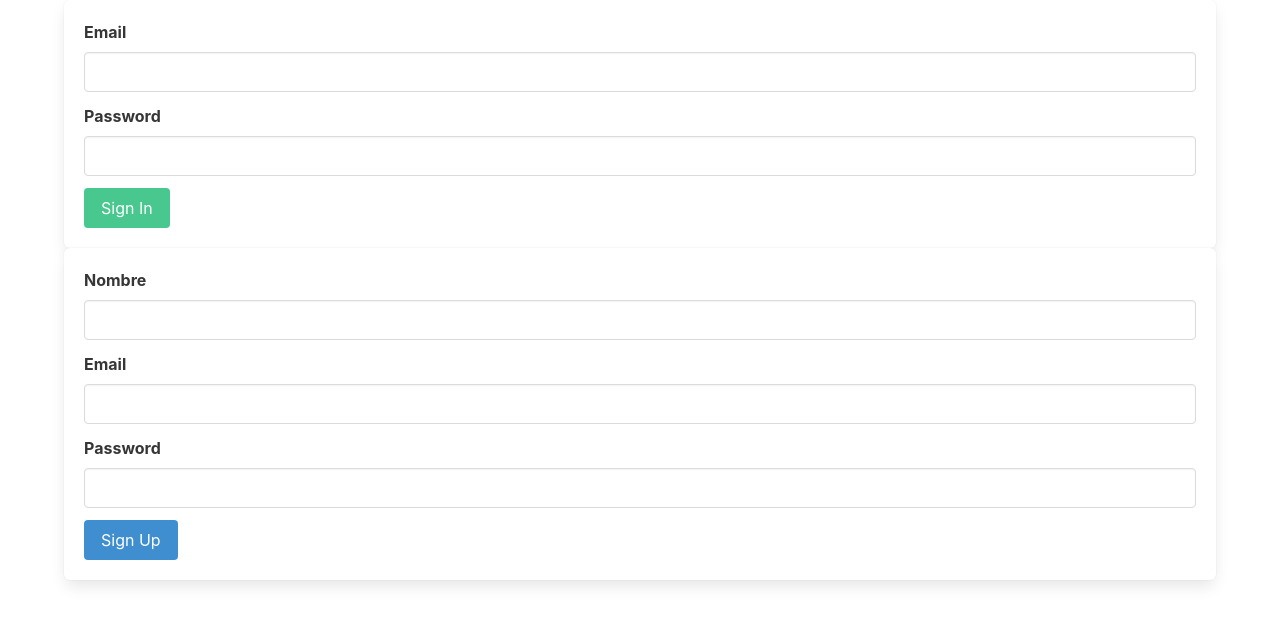
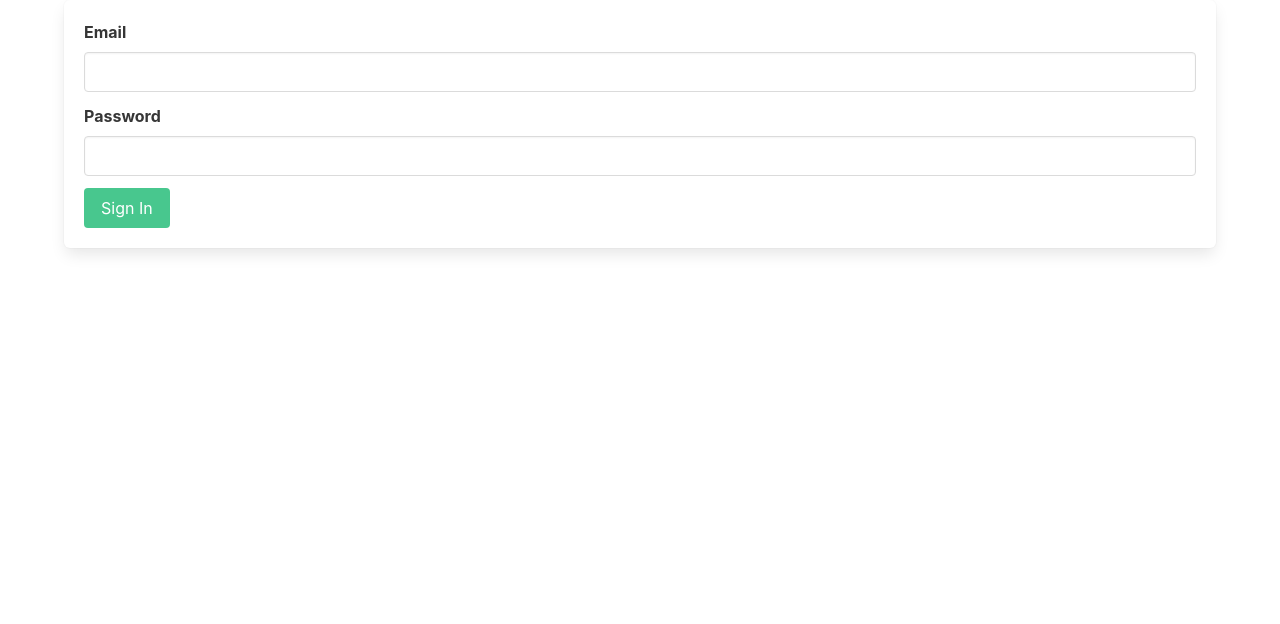
Before and after one commit to danicanelo/yunuki, a React (Create React App) app: page / in a window 1280 px wide. Shown: the top 624 px of the page. Built offline with nearby package versions, Linux system fonts and the light colour scheme.

Commit message:
MAJOR ADD rutas

```diff
--- a/package.json
+++ b/package.json
@@ -9,6 +9,7 @@
     "bulma": "^0.9.4",
     "react": "^18.2.0",
     "react-dom": "^18.2.0",
+    "react-router-dom": "^6.17.0",
     "react-scripts": "5.0.1",
     "web-vitals": "^2.1.4"
   },
--- a/src/App.js
+++ b/src/App.js
@@ -1,3 +1,4 @@
+import { Route, Routes } from "react-router";
 import { Login } from "./auth/screens/login";
 import { Register } from "./auth/screens/register";
 
@@ -5,8 +6,10 @@
   return (
       <div className="columns">
         <div className="column">
-            <Login />
-            <Register />
+          <Routes>
+          <Route path="/" element={<Login/>} />
+          <Route path="/register" element={<Register/>} />
+          </Routes>
         </div>
       </div>
   );
--- a/src/index.js
+++ b/src/index.js
@@ -4,11 +4,14 @@
 import App from './App';
 import reportWebVitals from './reportWebVitals';
 import 'bulma/css/bulma.min.css';
+import { BrowserRouter } from 'react-router-dom';
 
 const root = ReactDOM.createRoot(document.getElementById('root'));
 root.render(
   <React.StrictMode>
-    <App />
+    <BrowserRouter>
+      <App />
+    </BrowserRouter>
   </React.StrictMode>
 );
 
```
Also changed, not shown: 1 other file (tests, documents, lock files or other folders).
